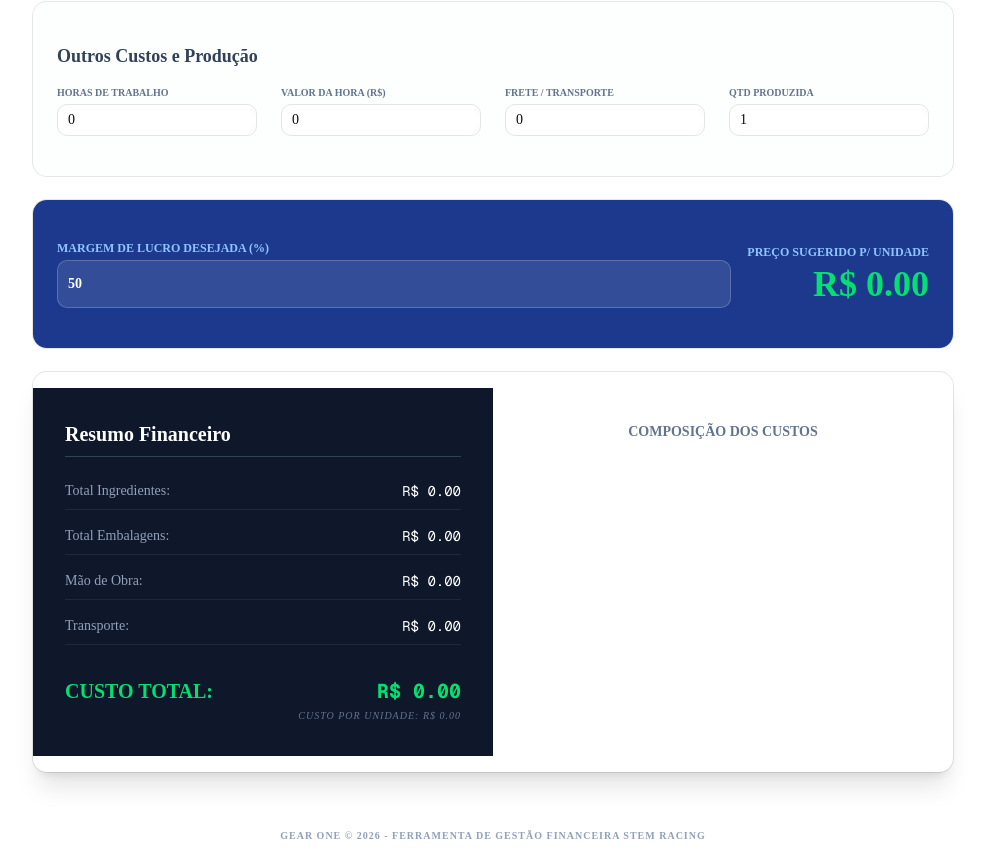
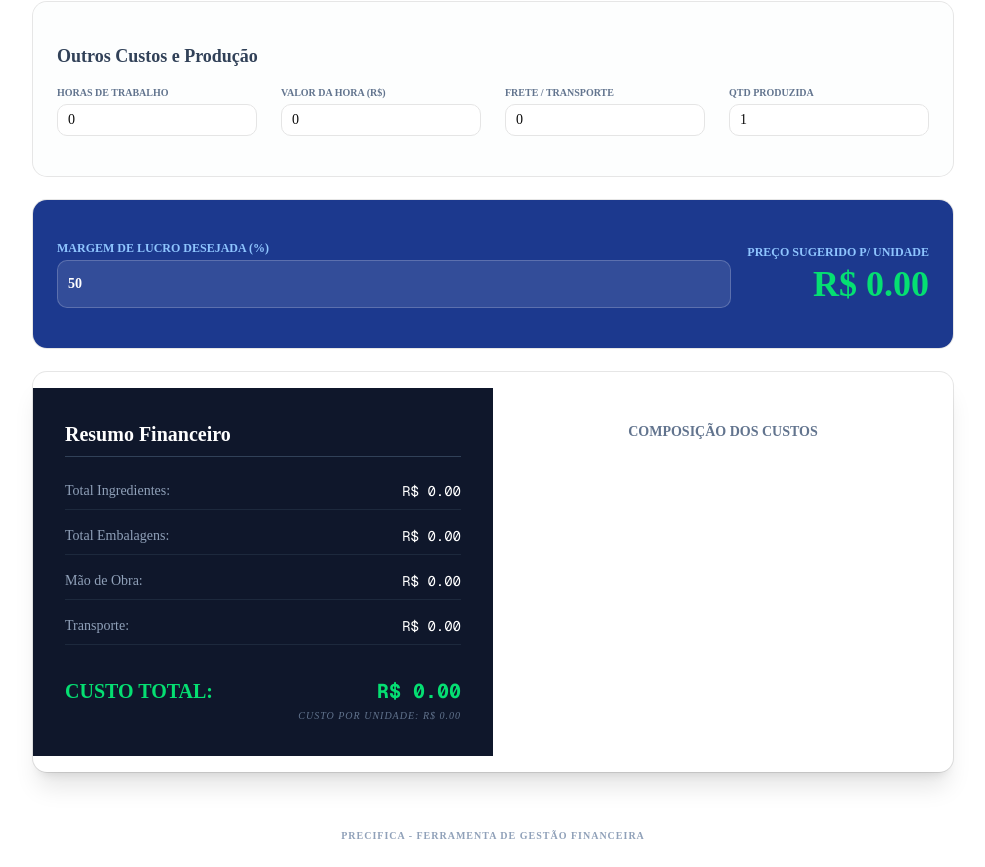
Before and after one commit to marloslc/Precificacao, a Next.js app: page / in a window 1280 px wide. Shown: the part 656-1523 px from the top of the page, without its empty margins (147-1132 px from the left). Built offline with nearby package versions, Linux system fonts and the light colour scheme.

Commit message:
Update page.jsx

```diff
--- a/app/page.jsx
+++ b/app/page.jsx
@@ -246,7 +246,7 @@ export default function App() {
       </Card>
 
       <footer className="text-center text-slate-400 text-[10px] uppercase font-bold tracking-widest mt-8">
-        Gear One © 2026 - Ferramenta de Gestão Financeira STEM Racing
+        Precifica - Ferramenta de Gestão Financeira
       </footer>
     </div>
   );
```
